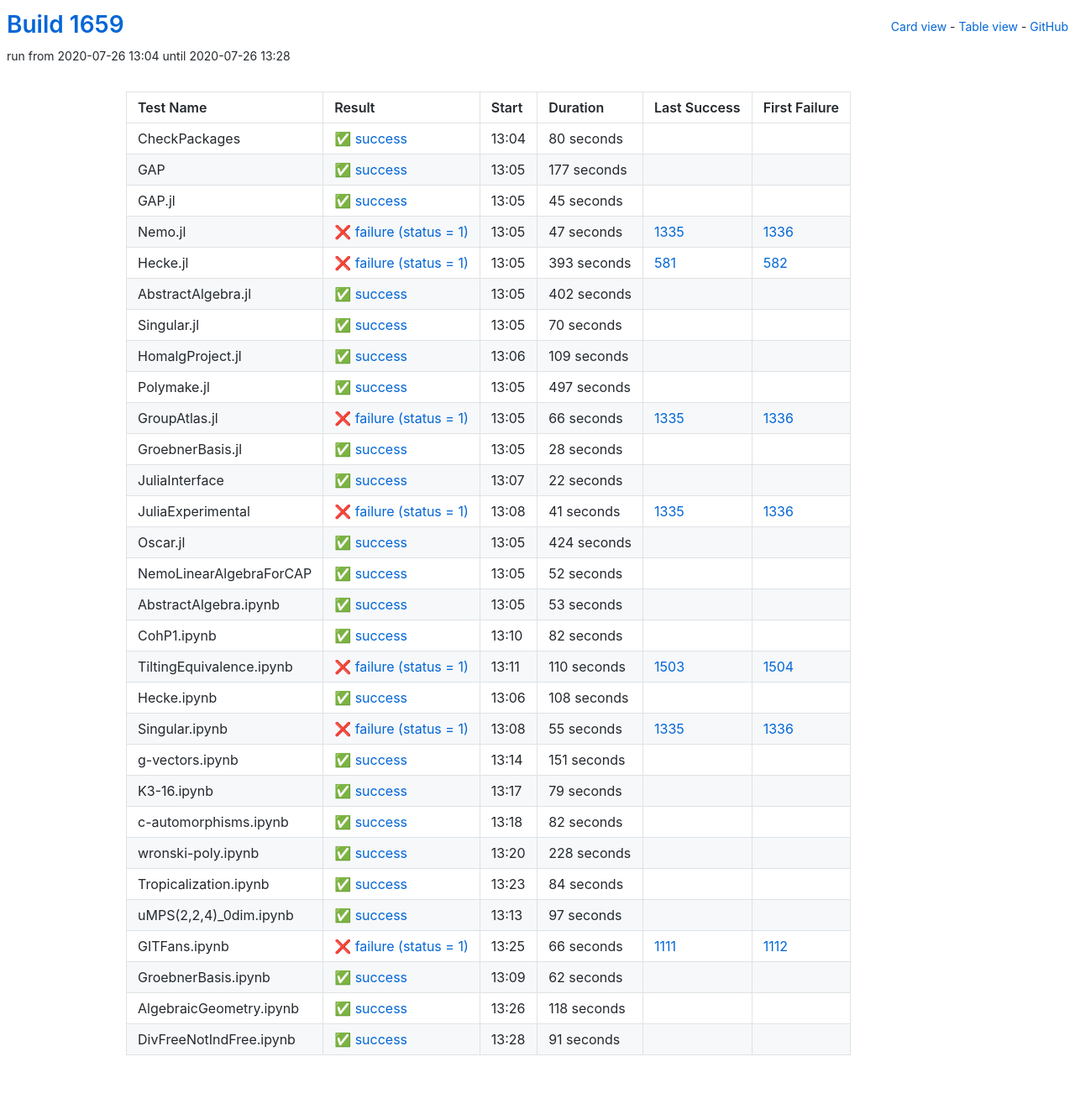
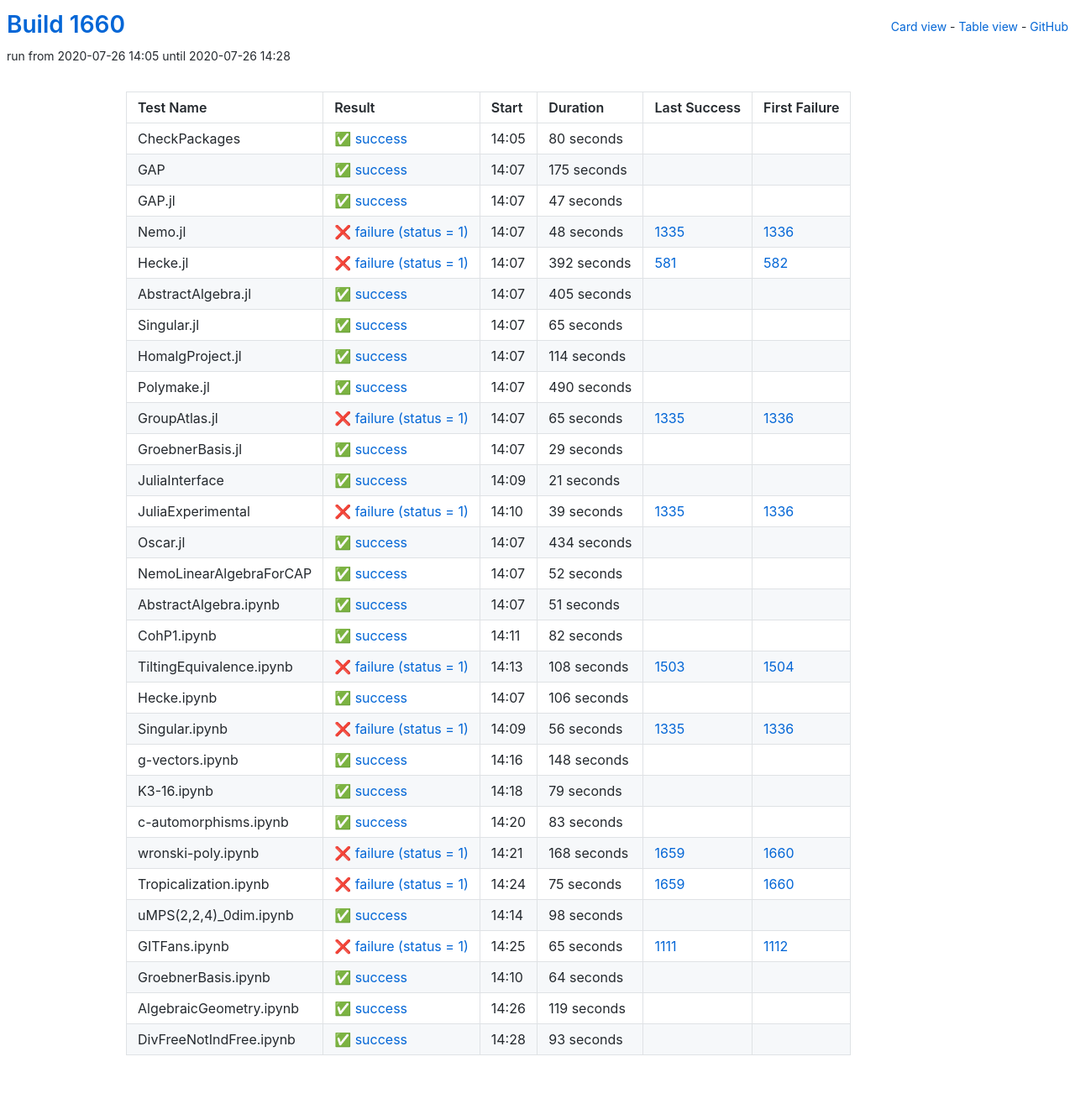
Before and after one commit to oscar-system/oscar-ci-status-1.4, a Jekyll site: the page built from table.html, in a window 1280 px wide. Shown: the whole page at 84% size. Built offline with Jekyll 4.4.1, drawn with Linux system fonts in a browser that asks for light colours.

Commit message:
Build #1660

```diff
--- a/_data/ci.yml
+++ b/_data/ci.yml
@@ -1,6 +1,6 @@
 ---
-build: 1659
-build_url: https://oscarci.mathematik.uni-kl.de/job/oscar-julia-1.4/1659/
+build: 1660
+build_url: https://oscarci.mathematik.uni-kl.de/job/oscar-julia-1.4/1660/
 job: oscar-julia-1.4
 organization: oscar-system
 repo: oscar-ci-status-1.4
@@ -8,8 +8,8 @@ repourl: https://github.com/oscar-system/oscar-ci-status-1.4
 tests:
 - name: CheckPackages
   id: checkpackages
-  log: https://oscarci.mathematik.uni-kl.de/job/oscar-julia-1.4/1659/artifact/logs/build-1659/CheckPackages.log
-  start: 2020-07-26 13:04
+  log: https://oscarci.mathematik.uni-kl.de/job/oscar-julia-1.4/1660/artifact/logs/build-1660/CheckPackages.log
+  start: 2020-07-26 14:05
   success: true
   exitcode: 0
   status: success
@@ -20,164 +20,164 @@ tests:
   first_failure_url:
 - name: GAP
   id: gap
-  log: https://oscarci.mathematik.uni-kl.de/job/oscar-julia-1.4/1659/artifact/logs/build-1659/GAP.log
-  start: 2020-07-26 13:05
+  log: https://oscarci.mathematik.uni-kl.de/job/oscar-julia-1.4/1660/artifact/logs/build-1660/GAP.log
+  start: 2020-07-26 14:07
   success: true
   exitcode: 0
   status: success
-  duration: 177
+  duration: 175
   last_success: false
   last_success_url:
   first_failure: false
   first_failure_url:
 - name: GAP.jl
   id: gap-jl
-  log: https://oscarci.mathematik.uni-kl.de/job/oscar-julia-1.4/1659/artifact/logs/build-1659/GAP.jl.log
-  start: 2020-07-26 13:05
+  log: https://oscarci.mathematik.uni-kl.de/job/oscar-julia-1.4/1660/artifact/logs/build-1660/GAP.jl.log
+  start: 2020-07-26 14:07
   success: true
   exitcode: 0
   status: success
-  duration: 45
+  duration: 47
   last_success: false
   last_success_url:
   first_failure: false
   first_failure_url:
 - name: Nemo.jl
   id: nemo-jl
-  log: https://oscarci.mathematik.uni-kl.de/job/oscar-julia-1.4/1659/artifact/logs/build-1659/Nemo.jl.log
-  start: 2020-07-26 13:05
+  log: https://oscarci.mathematik.uni-kl.de/job/oscar-julia-1.4/1660/artifact/logs/build-1660/Nemo.jl.log
+  start: 2020-07-26 14:07
   success: false
   exitcode: 1
   status: failure
-  duration: 47
+  duration: 48
   last_success: 1335
   last_success_url: https://oscarci.mathematik.uni-kl.de/job/oscar-julia-1.4/1335/
   first_failure: 1336
   first_failure_url: https://oscarci.mathematik.uni-kl.de/job/oscar-julia-1.4/1336/
 - name: Hecke.jl
   id: hecke-jl
-  log: https://oscarci.mathematik.uni-kl.de/job/oscar-julia-1.4/1659/artifact/logs/build-1659/Hecke.jl.log
-  start: 2020-07-26 13:05
+  log: https://oscarci.mathematik.uni-kl.de/job/oscar-julia-1.4/1660/artifact/logs/build-1660/Hecke.jl.log
+  start: 2020-07-26 14:07
   success: false
   exitcode: 1
   status: failure
-  duration: 393
+  duration: 392
   last_success: 581
   last_success_url: https://oscarci.mathematik.uni-kl.de/job/oscar-julia-1.4/581/
   first_failure: 582
   first_failure_url: https://oscarci.mathematik.uni-kl.de/job/oscar-julia-1.4/582/
 - name: AbstractAlgebra.jl
   id: abstractalgebra-jl
-  log: https://oscarci.mathematik.uni-kl.de/job/oscar-julia-1.4/1659/artifact/logs/build-1659/AbstractAlgebra.jl.log
-  start: 2020-07-26 13:05
+  log: https://oscarci.mathematik.uni-kl.de/job/oscar-julia-1.4/1660/artifact/logs/build-1660/AbstractAlgebra.jl.log
+  start: 2020-07-26 14:07
   success: true
   exitcode: 0
   status: success
-  duration: 402
+  duration: 405
   last_success: false
   last_success_url:
   first_failure: false
   first_failure_url:
 - name: Singular.jl
   id: singular-jl
-  log: https://oscarci.mathematik.uni-kl.de/job/oscar-julia-1.4/1659/artifact/logs/build-1659/Singular.jl.log
-  start: 2020-07-26 13:05
+  log: https://oscarci.mathematik.uni-kl.de/job/oscar-julia-1.4/1660/artifact/logs/build-1660/Singular.jl.log
+  start: 2020-07-26 14:07
   success: true
   exitcode: 0
   status: success
-  duration: 70
+  duration: 65
   last_success: false
   last_success_url:
   first_failure: false
   first_failure_url:
 - name: HomalgProject.jl
   id: homalgproject-jl
-  log: https://oscarci.mathematik.uni-kl.de/job/oscar-julia-1.4/1659/artifact/logs/build-1659/HomalgProject.jl.log
-  start: 2020-07-26 13:06
+  log: https://oscarci.mathematik.uni-kl.de/job/oscar-julia-1.4/1660/artifact/logs/build-1660/HomalgProject.jl.log
+  start: 2020-07-26 14:07
   success: true
   exitcode: 0
   status: success
-  duration: 109
+  duration: 114
   last_success: false
   last_success_url:
   first_failure: false
   first_failure_url:
 - name: Polymake.jl
   id: polymake-jl
-  log: https://oscarci.mathematik.uni-kl.de/job/oscar-julia-1.4/1659/artifact/logs/build-1659/Polymake.jl.log
-  start: 2020-07-26 13:05
+  log: https://oscarci.mathematik.uni-kl.de/job/oscar-julia-1.4/1660/artifact/logs/build-1660/Polymake.jl.log
+  start: 2020-07-26 14:07
   success: true
   exitcode: 0
   status: success
-  duration: 497
+  duration: 490
   last_success: false
   last_success_url:
   first_failure: false
   first_failure_url:
 - name: GroupAtlas.jl
   id: groupatlas-jl
-  log: https://oscarci.mathematik.uni-kl.de/job/oscar-julia-1.4/1659/artifact/logs/build-1659/GroupAtlas.jl.log
-  start: 2020-07-26 13:05
+  log: https://oscarci.mathematik.uni-kl.de/job/oscar-julia-1.4/1660/artifact/logs/build-1660/GroupAtlas.jl.log
+  start: 2020-07-26 14:07
   success: false
   exitcode: 1
   status: failure
-  duration: 66
+  duration: 65
   last_success: 1335
   last_success_url: https://oscarci.mathematik.uni-kl.de/job/oscar-julia-1.4/1335/
   first_failure: 1336
   first_failure_url: https://oscarci.mathematik.uni-kl.de/job/oscar-julia-1.4/1336/
 - name: GroebnerBasis.jl
   id: groebnerbasis-jl
-  log: https://oscarci.mathematik.uni-kl.de/job/oscar-julia-1.4/1659/artifact/logs/build-1659/GroebnerBasis.jl.log
-  start: 2020-07-26 13:05
+  log: https://oscarci.mathematik.uni-kl.de/job/oscar-julia-1.4/1660/artifact/logs/build-1660/GroebnerBasis.jl.log
+  start: 2020-07-26 14:07
   success: true
   exitcode: 0
   status: success
-  duration: 28
+  duration: 29
   last_success: false
   last_success_url:
   first_failure: false
   first_failure_url:
 - name: JuliaInterface
   id: juliainterface
-  log: https://oscarci.mathematik.uni-kl.de/job/oscar-julia-1.4/1659/artifact/logs/build-1659/JuliaInterface.log
-  start: 2020-07-26 13:07
+  log: https://oscarci.mathematik.uni-kl.de/job/oscar-julia-1.4/1660/artifact/logs/build-1660/JuliaInterface.log
+  start: 2020-07-26 14:09
   success: true
   exitcode: 0
   status: success
-  duration: 22
+  duration: 21
   last_success: false
   last_success_url:
   first_failure: false
   first_failure_url:
 - name: JuliaExperimental
   id: juliaexperimental
-  log: https://oscarci.mathematik.uni-kl.de/job/oscar-julia-1.4/1659/artifact/logs/build-1659/JuliaExperimental.log
-  start: 2020-07-26 13:08
+  log: https://oscarci.mathematik.uni-kl.de/job/oscar-julia-1.4/1660/artifact/logs/build-1660/JuliaExperimental.log
+  start: 2020-07-26 14:10
   success: false
   exitcode: 1
   status: failure
-  duration: 41
+  duration: 39
   last_success: 1335
   last_success_url: https://oscarci.mathematik.uni-kl.de/job/oscar-julia-1.4/1335/
   first_failure: 1336
   first_failure_url: https://oscarci.mathematik.uni-kl.de/job/oscar-julia-1.4/1336/
 - name: Oscar.jl
   id: oscar-jl
-  log: https://oscarci.mathematik.uni-kl.de/job/oscar-julia-1.4/1659/artifact/logs/build-1659/Oscar.jl.log
-  start: 2020-07-26 13:05
+  log: https://oscarci.mathematik.uni-kl.de/job/oscar-julia-1.4/1660/artifact/logs/build-1660/Oscar.jl.log
+  start: 2020-07-26 14:07
   success: true
   exitcode: 0
   status: success
-  duration: 424
+  duration: 434
   last_success: false
   last_success_url:
   first_failure: false
   first_failure_url:
 - name: NemoLinearAlgebraForCAP
   id: nemolinearalgebraforcap
-  log: https://oscarci.mathematik.uni-kl.de/job/oscar-julia-1.4/1659/artifact/logs/build-1659/NemoLinearAlgebraForCAP.log
-  start: 2020-07-26 13:05
+  log: https://oscarci.mathematik.uni-kl.de/job/oscar-julia-1.4/1660/artifact/logs/build-1660/NemoLinearAlgebraForCAP.log
+  start: 2020-07-26 14:07
   success: true
   exitcode: 0
   status: success
@@ -188,20 +188,20 @@ tests:
   first_failure_url:
 - name: AbstractAlgebra.ipynb
   id: abstractalgebra-ipynb
-  log: https://oscarci.mathematik.uni-kl.de/job/oscar-julia-1.4/1659/artifact/logs/build-1659/AbstractAlgebra.ipynb.log
-  start: 2020-07-26 13:05
+  log: https://oscarci.mathematik.uni-kl.de/job/oscar-julia-1.4/1660/artifact/logs/build-1660/AbstractAlgebra.ipynb.log
+  start: 2020-07-26 14:07
   success: true
   exitcode: 0
   status: success
-  duration: 53
+  duration: 51
   last_success: false
   last_success_url:
   first_failure: false
   first_failure_url:
 - name: CohP1.ipynb
   id: cohp1-ipynb
-  log: https://oscarci.mathematik.uni-kl.de/job/oscar-julia-1.4/1659/artifact/logs/build-1659/CohP1.ipynb.log
-  start: 2020-07-26 13:10
+  log: https://oscarci.mathematik.uni-kl.de/job/oscar-julia-1.4/1660/artifact/logs/build-1660/CohP1.ipynb.log
+  start: 2020-07-26 14:11
   success: true
   exitcode: 0
   status: success
@@ -212,56 +212,56 @@ tests:
   first_failure_url:
 - name: TiltingEquivalence.ipynb
   id: tiltingequivalence-ipynb
-  log: https://oscarci.mathematik.uni-kl.de/job/oscar-julia-1.4/1659/artifact/logs/build-1659/TiltingEquivalence.ipynb.log
-  start: 2020-07-26 13:11
+  log: https://oscarci.mathematik.uni-kl.de/job/oscar-julia-1.4/1660/artifact/logs/build-1660/TiltingEquivalence.ipynb.log
+  start: 2020-07-26 14:13
   success: false
   exitcode: 1
   status: failure
-  duration: 110
+  duration: 108
   last_success: 1503
   last_success_url: https://oscarci.mathematik.uni-kl.de/job/oscar-julia-1.4/1503/
   first_failure: 1504
   first_failure_url: https://oscarci.mathematik.uni-kl.de/job/oscar-julia-1.4/1504/
 - name: Hecke.ipynb
   id: hecke-ipynb
-  log: https://oscarci.mathematik.uni-kl.de/job/oscar-julia-1.4/1659/artifact/logs/build-1659/Hecke.ipynb.log
-  start: 2020-07-26 13:06
+  log: https://oscarci.mathematik.uni-kl.de/job/oscar-julia-1.4/1660/artifact/logs/build-1660/Hecke.ipynb.log
+  start: 2020-07-26 14:07
   success: true
   exitcode: 0
   status: success
-  duration: 108
+  duration: 106
   last_success: false
   last_success_url:
   first_failure: false
   first_failure_url:
 - name: Singular.ipynb
   id: singular-ipynb
-  log: https://oscarci.mathematik.uni-kl.de/job/oscar-julia-1.4/1659/artifact/logs/build-1659/Singular.ipynb.log
-  start: 2020-07-26 13:08
+  log: https://oscarci.mathematik.uni-kl.de/job/oscar-julia-1.4/1660/artifact/logs/build-1660/Singular.ipynb.log
+  start: 2020-07-26 14:09
   success: false
   exitcode: 1
   status: failure
-  duration: 55
+  duration: 56
   last_success: 1335
   last_success_url: https://oscarci.mathematik.uni-kl.de/job/oscar-julia-1.4/1335/
   first_failure: 1336
   first_failure_url: https://oscarci.mathematik.uni-kl.de/job/oscar-julia-1.4/1336/
 - name: g-vectors.ipynb
   id: g-vectors-ipynb
-  log: https://oscarci.mathematik.uni-kl.de/job/oscar-julia-1.4/1659/artifact/logs/build-1659/g-vectors.ipynb.log
-  start: 2020-07-26 13:14
+  log: https://oscarci.mathematik.uni-kl.de/job/oscar-julia-1.4/1660/artifact/logs/build-1660/g-vectors.ipynb.log
+  start: 2020-07-26 14:16
   success: true
   exitcode: 0
   status: success
-  duration: 151
+  duration: 148
   last_success: false
   last_success_url:
   first_failure: false
   first_failure_url:
 - name: K3-16.ipynb
   id: k3-16-ipynb
-  log: https://oscarci.mathematik.uni-kl.de/job/oscar-julia-1.4/1659/artifact/logs/build-1659/K3-16.ipynb.log
-  start: 2020-07-26 13:17
+  log: https://oscarci.mathematik.uni-kl.de/job/oscar-julia-1.4/1660/artifact/logs/build-1660/K3-16.ipynb.log
+  start: 2020-07-26 14:18
   success: true
   exitcode: 0
   status: success
@@ -272,96 +272,96 @@ tests:
   first_failure_url:
 - name: c-automorphisms.ipynb
   id: c-automorphisms-ipynb
-  log: https://oscarci.mathematik.uni-kl.de/job/oscar-julia-1.4/1659/artifact/logs/build-1659/c-automorphisms.ipynb.log
-  start: 2020-07-26 13:18
+  log: https://oscarci.mathematik.uni-kl.de/job/oscar-julia-1.4/1660/artifact/logs/build-1660/c-automorphisms.ipynb.log
+  start: 2020-07-26 14:20
   success: true
   exitcode: 0
   status: success
-  duration: 82
+  duration: 83
   last_success: false
   last_success_url:
   first_failure: false
   first_failure_url:
 - name: wronski-poly.ipynb
   id: wronski-poly-ipynb
-  log: https://oscarci.mathematik.uni-kl.de/job/oscar-julia-1.4/1659/artifact/logs/build-1659/wronski-poly.ipynb.log
-  start: 2020-07-26 13:20
+  log: https://oscarci.mathematik.uni-kl.de/job/oscar-julia-1.4/1660/artifact/logs/build-1660/wronski-poly.ipynb.log
+  start: 2020-07-26 14:21
+  success: false
+  exitcode: 1
+  status: failure
+  duration: 168
+  last_success: 1659
+  last_success_url: https://oscarci.mathematik.uni-kl.de/job/oscar-julia-1.4/1659/
+  first_failure: 1660
+  first_failure_url: https://oscarci.mathematik.uni-kl.de/job/oscar-julia-1.4/1660/
+- name: Tropicalization.ipynb
+  id: tropicalization-ipynb
+  log: https://oscarci.mathematik.uni-kl.de/job/oscar-julia-1.4/1660/artifact/logs/build-1660/Tropicalization.ipynb.log
+  start: 2020-07-26 14:24
+  success: false
+  exitcode: 1
+  status: failure
+  duration: 75
+  last_success: 1659
+  last_success_url: https://oscarci.mathematik.uni-kl.de/job/oscar-julia-1.4/1659/
+  first_failure: 1660
+  first_failure_url: https://oscarci.mathematik.uni-kl.de/job/oscar-julia-1.4/1660/
+- name: uMPS(2,2,4)_0dim.ipynb
+  id: umps-2-2-4-0dim-ipynb
+  log: https://oscarci.mathematik.uni-kl.de/job/oscar-julia-1.4/1660/artifact/logs/build-1660/uMPS-2-2-4-_0dim.ipynb.log
+  start: 2020-07-26 14:14
   success: true
   exitcode: 0
   status: success
-  duration: 228
-  last_success: false
-  last_success_url:
-  first_failure: false
-  first_failure_url:
-- name: Tropicalization.ipynb
-  id: tropicalization-ipynb
-  log: https://oscarci.mathematik.uni-kl.de/job/oscar-julia-1.4/1659/artifact/logs/build-1659/Tropicalization.ipynb.log
-  start: 2020-07-26 13:23
-  success: true
-  exitcode: 0
-  status: success
-  duration: 84
-  last_success: false
-  last_success_url:
-  first_failure: false
-  first_failure_url:
-- name: uMPS(2,2,4)_0dim.ipynb
-  id: umps-2-2-4-0dim-ipynb
-  log: https://oscarci.mathematik.uni-kl.de/job/oscar-julia-1.4/1659/artifact/logs/build-1659/uMPS-2-2-4-_0dim.ipynb.log
-  start: 2020-07-26 13:13
-  success: true
-  exitcode: 0
-  status: success
-  duration: 97
+  duration: 98
   last_success: false
   last_success_url:
   first_failure: false
   first_failure_url:
 - name: GITFans.ipynb
   id: gitfans-ipynb
-  log: https://oscarci.mathematik.uni-kl.de/job/oscar-julia-1.4/1659/artifact/logs/build-1659/GITFans.ipynb.log
-  start: 2020-07-26 13:25
+  log: https://oscarci.mathematik.uni-kl.de/job/oscar-julia-1.4/1660/artifact/logs/build-1660/GITFans.ipynb.log
+  start: 2020-07-26 14:25
   success: false
   exitcode: 1
   status: failure
-  duration: 66
+  duration: 65
   last_success: 1111
   last_success_url: https://oscarci.mathematik.uni-kl.de/job/oscar-julia-1.4/1111/
   first_failure: 1112
   first_failure_url: https://oscarci.mathematik.uni-kl.de/job/oscar-julia-1.4/1112/
 - name: GroebnerBasis.ipynb
   id: groebnerbasis-ipynb
-  log: https://oscarci.mathematik.uni-kl.de/job/oscar-julia-1.4/1659/artifact/logs/build-1659/GroebnerBasis.ipynb.log
-  start: 2020-07-26 13:09
+  log: https://oscarci.mathematik.uni-kl.de/job/oscar-julia-1.4/1660/artifact/logs/build-1660/GroebnerBasis.ipynb.log
+  start: 2020-07-26 14:10
   success: true
   exitcode: 0
   status: success
-  duration: 62
+  duration: 64
   last_success: false
   last_success_url:
   first_failure: false
   first_failure_url:
 - name: AlgebraicGeometry.ipynb
   id: algebraicgeometry-ipynb
-  log: https://oscarci.mathematik.uni-kl.de/job/oscar-julia-1.4/1659/artifact/logs/build-1659/AlgebraicGeometry.ipynb.log
-  start: 2020-07-26 13:26
+  log: https://oscarci.mathematik.uni-kl.de/job/oscar-julia-1.4/1660/artifact/logs/build-1660/AlgebraicGeometry.ipynb.log
+  start: 2020-07-26 14:26
   success: true
   exitcode: 0
   status: success
-  duration: 118
+  duration: 119
   last_success: false
   last_success_url:
   first_failure: false
   first_failure_url:
 - name: DivFreeNotIndFree.ipynb
   id: divfreenotindfree-ipynb
-  log: https://oscarci.mathematik.uni-kl.de/job/oscar-julia-1.4/1659/artifact/logs/build-1659/DivFreeNotIndFree.ipynb.log
-  start: 2020-07-26 13:28
+  log: https://oscarci.mathematik.uni-kl.de/job/oscar-julia-1.4/1660/artifact/logs/build-1660/DivFreeNotIndFree.ipynb.log
+  start: 2020-07-26 14:28
   success: true
   exitcode: 0
   status: success
-  duration: 91
+  duration: 93
   last_success: false
   last_success_url:
   first_failure: false
```
Also changed, not shown: README.md.
